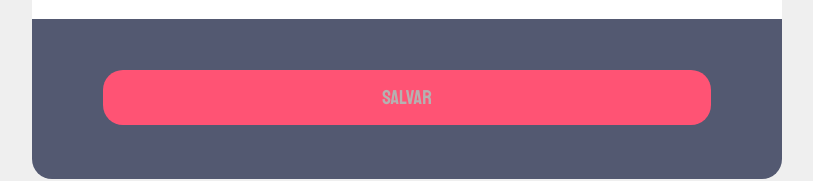
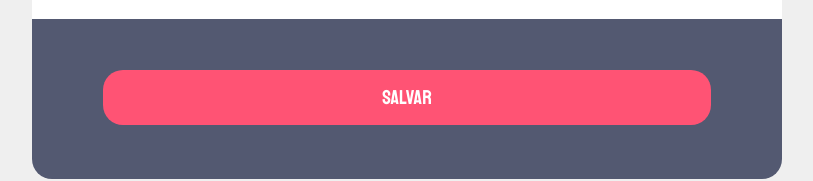
Before and after one commit to pedrohrds1921/form, a plain HTML site: page index.html in a window 1280 px wide. Shown: the part 1474-1655 px from the top of the page, without its empty margins (233-1046 px from the left). Drawn offline with Linux system fonts and the light colour scheme.

Commit message:
salvarbotao

```diff
--- a/style.css
+++ b/style.css
@@ -184,7 +184,7 @@ footer{
     font-size: 2.0rem;
     line-height: 2.6rem;
 
-color: #b6b1b1;
+color: #ffffff;
 
 }
 
```
